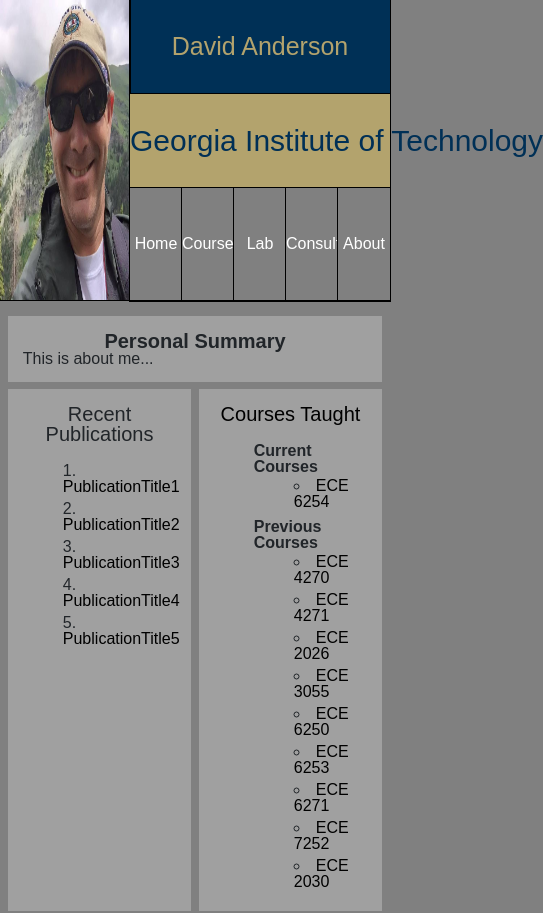
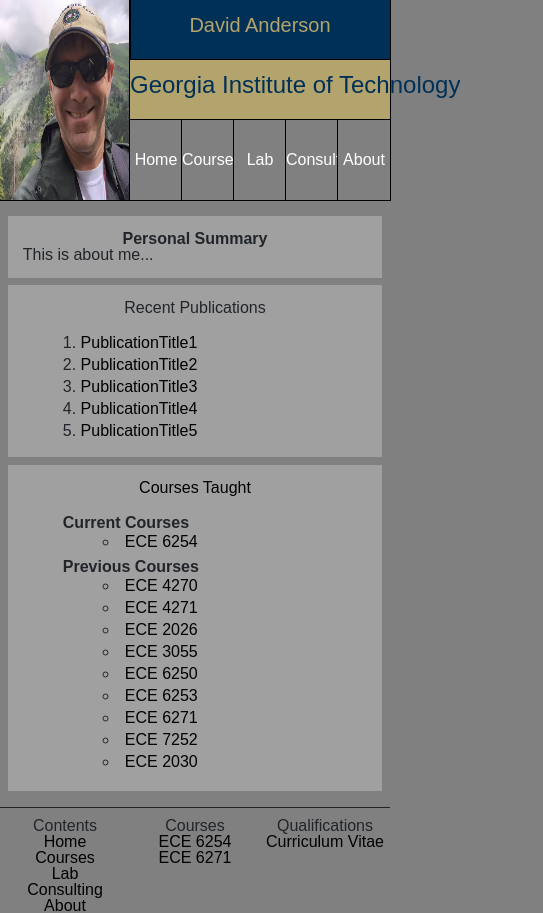
Before and after one commit to Jacoba1100254352/davidanderson.jacobdanderson.net, a Vue app in the folder front-end/: page / in a window 390 px wide. Shown: the top 913 px of the page, 543 px wide, since content can reach past the window. Built offline with nearby package versions, Linux system fonts and the light colour scheme.

Commit message:
Basic adjustments

```diff
--- a/front-end/src/App.vue
+++ b/front-end/src/App.vue
@@ -201,16 +201,17 @@ body {
   font-family: sans-serif;
 
   --size_adjustment: 1.5;
+
   --header_height: calc(200px * var(--size_adjustment));
-  --name_plate_height: calc(
-    2.5 * var(--size_adjustment)
-  ); /* with 3 in header, use 2.5 */
+  --name_plate_height: calc(2.5 * var(--size_adjustment));
+  /* with 3 in header, use 2.5 */
 
   --institution_name_height: calc(2.1 * var(--size_adjustment));
-  --nav_height: calc(
-    (4.7) * var(--size_adjustment)
-  ); /* with 3 in header, use 4.125 = 33/8, for 2 use 6.25 = 50/8 = 25/4 */
+  --nav_height: calc(4.7 * var(--size_adjustment));
+  /* with 3 in header, use 4.125 = 33/8, for 2 use 6.25 = 50/8 = 25/4 */
   --common_background_color: rgb(160, 160, 160); /*#cccccc;*/
+
+  --text_scalar: 1;
 }
 
 .flexbox_container {
@@ -224,8 +225,11 @@ body {
 ********************/
 
 @media only screen and (min-width: 1px) and (max-width: 960px) {
-  :root {
-    --size_adjustment: 1;
+
+  * {
+    --size_adjustment: 1 !important;
+    --text_scalar: 0.8 !important;
+    --nav_height: calc(5 * var(--size_adjustment)) !important;
   }
 }
 
@@ -260,7 +264,7 @@ header {
 
 img {
   grid-area: img;
-  font-size: 25px;
+  font-size: calc((25px) * var(--text_scalar));
 }
 
 #name_plate {
@@ -280,7 +284,7 @@ img {
 
 #name_plate,
 a.name_plate {
-  font-size: 25px;
+  font-size: calc((25px) * var(--text_scalar));
   line-height: var(--name_plate_height);
   color: rgb(179, 163, 109);
   white-space: nowrap;
@@ -290,7 +294,7 @@ a.name_plate {
   grid-area: in;
   background-color: rgb(179, 163, 109);
   color: rgb(0, 48, 86);
-  font-size: 30px;
+  font-size: calc((30px) * var(--text_scalar));
   line-height: var(--institution_name_height);
   text-overflow: ellipsis;
   white-space: nowrap;
@@ -367,12 +371,12 @@ section > div.flexbox_container li {
 }
 
 h2 {
-  font-size: 20px;
+  font-size: calc((20px) * var(--text_scalar));
   text-align: center;
 }
 
 h3 {
-  font-size: 19px;
+  font-size: calc((19px) * var(--text_scalar));
   /*font-weight: medium;*/
   text-align: center;
 }
@@ -446,7 +450,7 @@ footer {
   height: 7.5rem;
   width: 100%;
   /*min-width: 43.75rem;*/
-  background-color: rgb(247, 247, 247);
+  /*background-color: rgb(247, 247, 247);*/
 }
 
 footer a {
@@ -457,4 +461,12 @@ footer div {
   width: calc(100% / 3);
 }
 
+@media only screen and (min-width: 1px) and (max-width: 960px) {
+
+  article {
+    width: 100%;
+  }
+
+}
+
 </style>
```
Also changed, not shown: front-end/package.json (+5 -4 lines), 1 other file (tests, documents, lock files or other folders).
